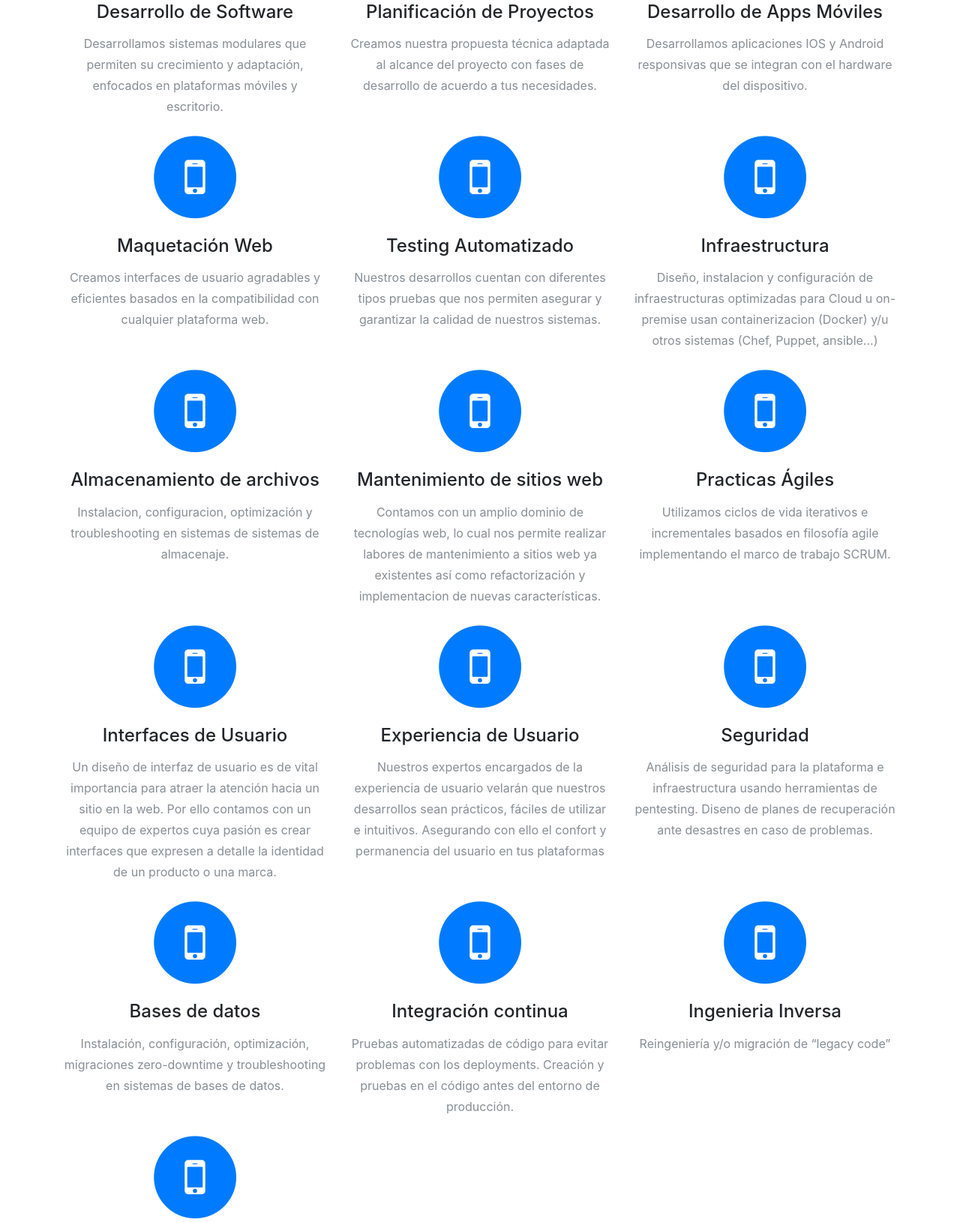
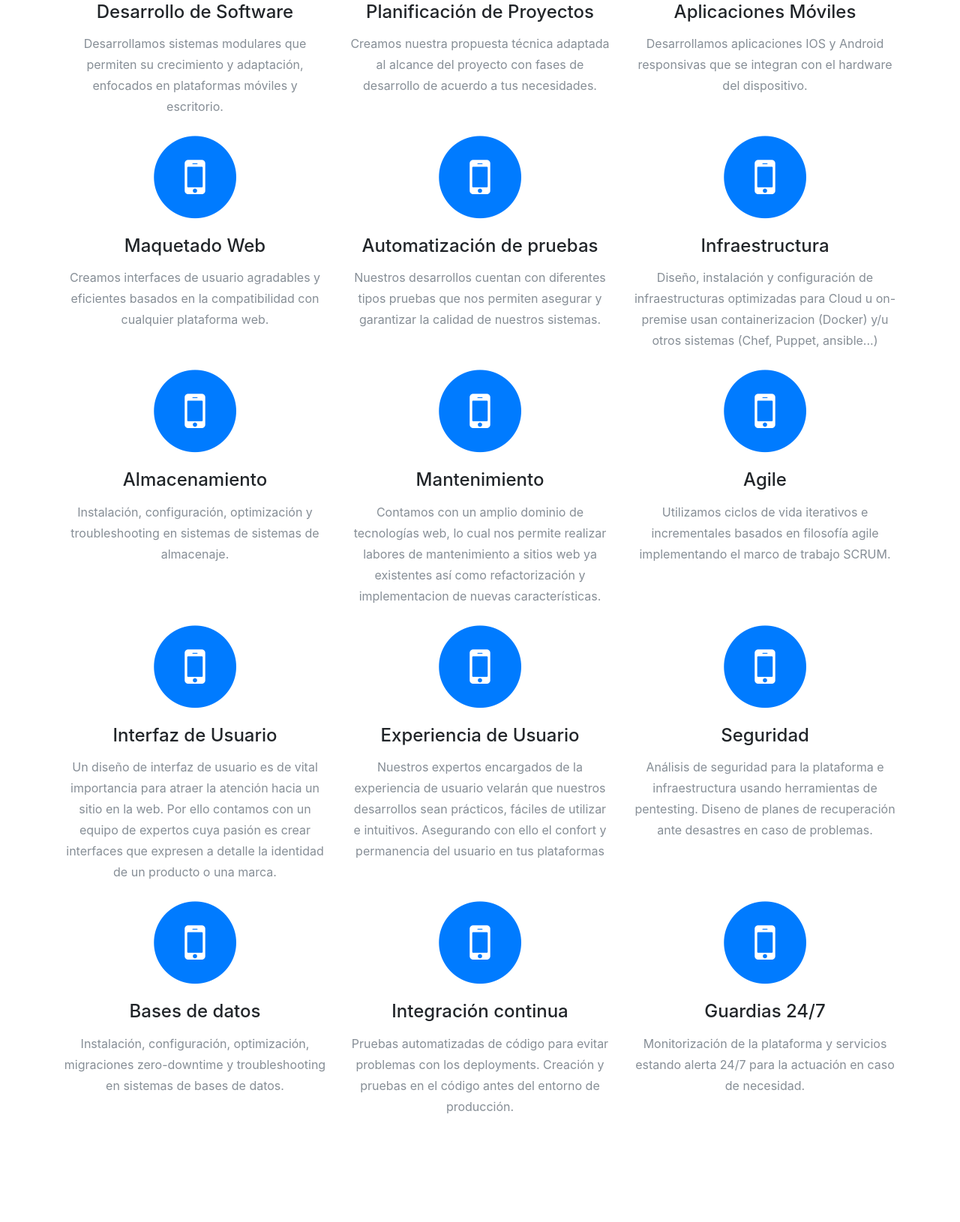
Before and after one commit to igayoso/workylab.com, a website with bundled scripts: page index.html in a window 1280 px wide. Shown: the part 1170-2800 px from the top of the page at 75% size. Built offline with nearby package versions, Linux system fonts and the light colour scheme; a web font is replaced by a local one.

Commit message:
Cosmetic changes with texts and titles

```diff
--- a/index.html
+++ b/index.html
@@ -63,7 +63,7 @@
       <div class="container">
         <div class="intro-text">
           <div class="intro-lead-in">¡Bienvenido a <b>Worky Lab!</b></div>
-          <div class="intro-heading">Es un placer conocerte</div>
+          <div class="intro-heading">Manos a la obra</div>
           <a class="btn btn-xl js-scroll-trigger" href="#services">Cuentame mas...</a>
         </div>
       </div>
@@ -106,7 +106,7 @@
               <i class="fa fa-circle fa-stack-2x text-primary"></i>
               <i class="fa fa-mobile fa-stack-1x fa-inverse"></i>
             </span>
-            <h4 class="service-heading">Desarrollo de Apps Móviles</h4>
+            <h4 class="service-heading">Aplicaciones Móviles</h4>
             <p class="text-muted">
               Desarrollamos aplicaciones IOS y Android responsivas
               que se integran con el hardware del dispositivo.
@@ -117,7 +117,7 @@
               <i class="fa fa-circle fa-stack-2x text-primary"></i>
               <i class="fa fa-mobile fa-stack-1x fa-inverse"></i>
             </span>
-            <h4 class="service-heading">Maquetación Web</h4>
+            <h4 class="service-heading">Maquetado Web</h4>
             <p class="text-muted">
               Creamos interfaces de usuario agradables y eficientes basados en
               la compatibilidad con cualquier plataforma web.
@@ -128,7 +128,7 @@
               <i class="fa fa-circle fa-stack-2x text-primary"></i>
               <i class="fa fa-mobile fa-stack-1x fa-inverse"></i>
             </span>
-            <h4 class="service-heading">Testing Automatizado</h4>
+            <h4 class="service-heading">Automatización de pruebas</h4>
             <p class="text-muted">
               Nuestros desarrollos cuentan con diferentes tipos pruebas que nos
               permiten asegurar y garantizar la calidad de nuestros sistemas.
@@ -141,7 +141,7 @@
             </span>
             <h4 class="service-heading">Infraestructura</h4>
             <p class="text-muted">
-              Diseño, instalacion y configuración de infraestructuras optimizadas para Cloud u
+              Diseño, instalación y configuración de infraestructuras optimizadas para Cloud u
               on-premise usan containerizacion (Docker) y/u otros sistemas (Chef, Puppet, ansible...)
             </p>
           </div>
@@ -150,9 +150,9 @@
               <i class="fa fa-circle fa-stack-2x text-primary"></i>
               <i class="fa fa-mobile fa-stack-1x fa-inverse"></i>
             </span>
-            <h4 class="service-heading">Almacenamiento de archivos</h4>
+            <h4 class="service-heading">Almacenamiento</h4>
             <p class="text-muted">
-              Instalacion, configuracion, optimización y troubleshooting en sistemas de sistemas de almacenaje.<br>
+              Instalación, configuración, optimización y troubleshooting en sistemas de sistemas de almacenaje.<br>
             </p>
           </div>
           <div class="col-md-4">
@@ -160,7 +160,7 @@
               <i class="fa fa-circle fa-stack-2x text-primary"></i>
               <i class="fa fa-mobile fa-stack-1x fa-inverse"></i>
             </span>
-            <h4 class="service-heading">Mantenimiento de sitios web</h4>
+            <h4 class="service-heading">Mantenimiento</h4>
             <p class="text-muted">
               Contamos con un amplio dominio de tecnologías web, lo cual nos permite realizar labores
               de mantenimiento a sitios web ya existentes así como refactorización y implementacion
@@ -172,7 +172,7 @@
               <i class="fa fa-circle fa-stack-2x text-primary"></i>
               <i class="fa fa-mobile fa-stack-1x fa-inverse"></i>
             </span>
-            <h4 class="service-heading">Practicas Ágiles</h4>
+            <h4 class="service-heading">Agile</h4>
             <p class="text-muted">
               Utilizamos ciclos de vida iterativos e incrementales basados en filosofía agile
               implementando el marco de trabajo SCRUM.
@@ -183,7 +183,7 @@
               <i class="fa fa-circle fa-stack-2x text-primary"></i>
               <i class="fa fa-mobile fa-stack-1x fa-inverse"></i>
             </span>
-            <h4 class="service-heading">Interfaces de Usuario</h4>
+            <h4 class="service-heading">Interfaz de Usuario</h4>
             <p class="text-muted">
               Un diseño de interfaz de usuario es de vital importancia para atraer la atención
               hacia un sitio en la web. Por ello contamos con un equipo de expertos cuya pasión
@@ -232,16 +232,6 @@
             <p class="text-muted">
               Pruebas automatizadas de código para evitar problemas con los deployments.
               Creación y pruebas en el código antes del entorno de producción.
-            </p>
-          </div>
-          <div class="col-md-4">
-            <span class="fa-stack fa-4x">
-              <i class="fa fa-circle fa-stack-2x text-primary"></i>
-              <i class="fa fa-mobile fa-stack-1x fa-inverse"></i>
-            </span>
-            <h4 class="service-heading">Ingenieria Inversa</h4>
-            <p class="text-muted">
-              Reingeniería y/o migración de “legacy code”
             </p>
           </div>
           <div class="col-md-4">
```
